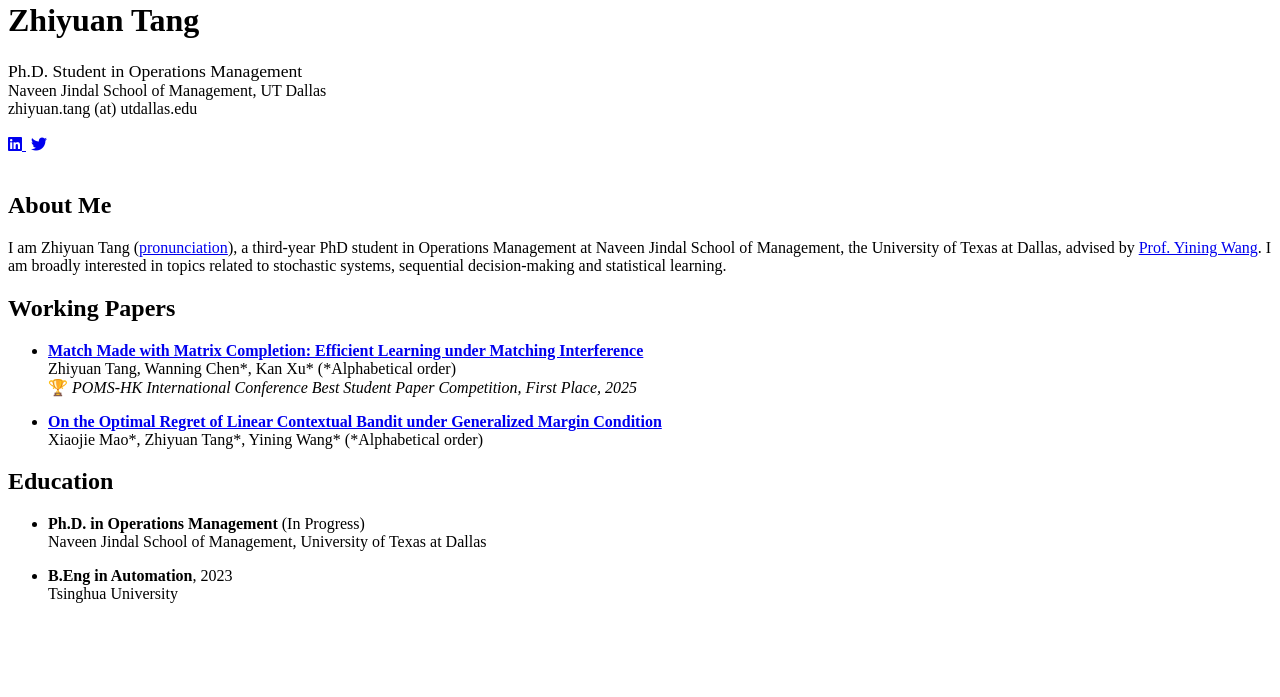
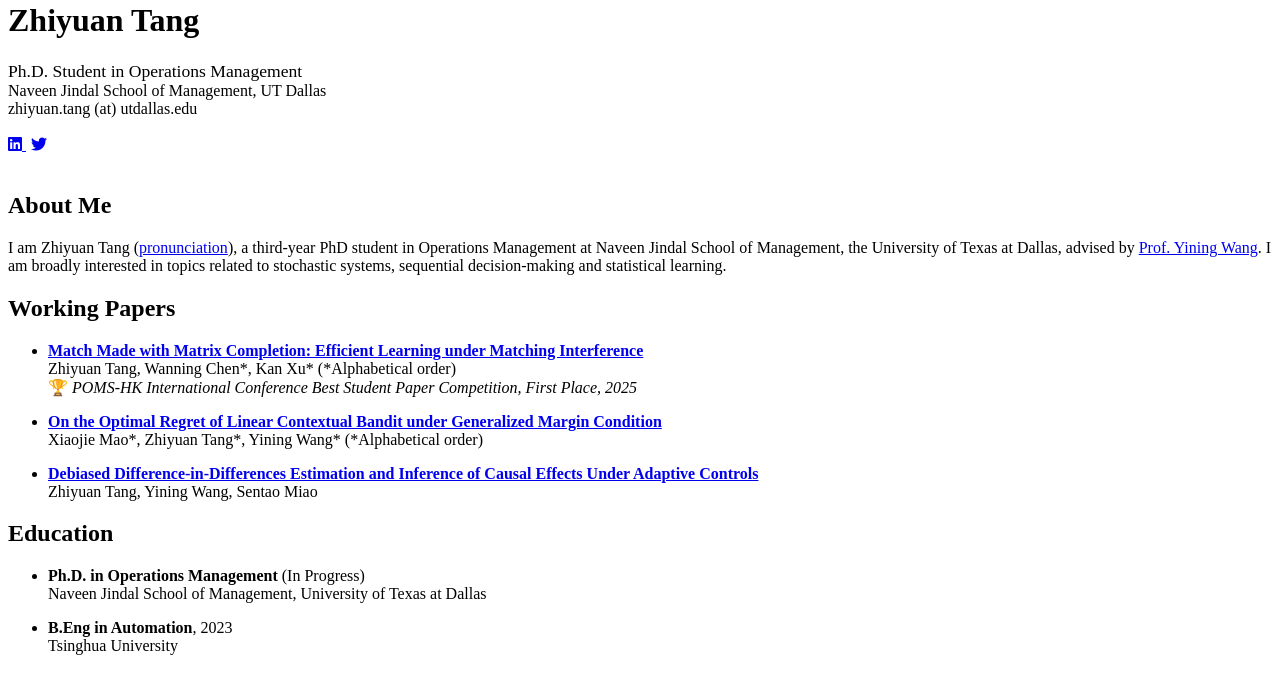
Before and after one commit to tangzyer/site, a Jekyll site: the page built from index.md, in a window 1280 px wide. Shown: the part 331-1028 px from the top of the page. Built offline with Jekyll 4.4.1, drawn with Linux system fonts in a browser that asks for light colours; some web fonts are replaced; a style sheet for code colours, icons or effects is not loaded; our own code applies the rules of GitHub Pages for plain Markdown files; before the commit the page ends 976 px from its top, so only the background shows below that.

Commit message:
Update index.md

```diff
--- a/index.md
+++ b/index.md
@@ -18,6 +18,10 @@ I am Zhiyuan Tang ([pronunciation](https://namedrop.io/zhiyuantang)), a third-ye
   <br>
   Xiaojie Mao\*, Zhiyuan Tang\*, Yining Wang\* (\*Alphabetical order)
 
+- **[Debiased Difference-in-Differences Estimation and Inference of Causal Effects Under Adaptive Controls](https://papers.ssrn.com/sol3/papers.cfm?abstract_id=6161168)**
+  <br>
+  Zhiyuan Tang, Yining Wang, Sentao Miao
+
 ## Education
 
 - **Ph.D. in Operations Management** (In Progress)
```
